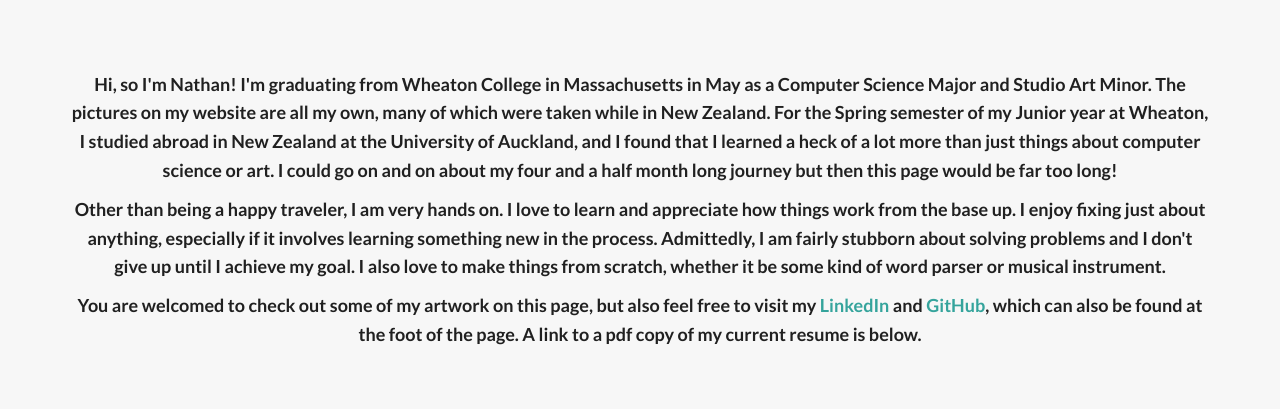
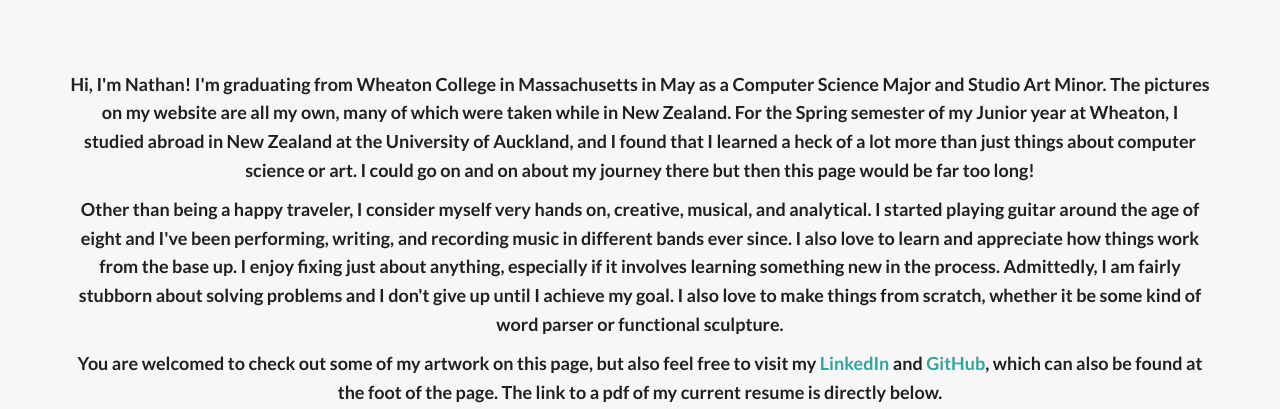
Before and after one commit to nathanzm/nathanzm.github.io, a plain HTML site: page index.html in a window 1280 px wide. Shown: the part 436-845 px from the top of the page. Drawn offline with Linux system fonts and the light colour scheme; some packages are replaced by stand-ins of ours.

Commit message:
aboutme updated

```diff
--- a/index.html
+++ b/index.html
@@ -69,9 +69,9 @@
         	<div class="row">
            			<div class="col-lg-12">
 						<div class="align-center">
-			                <p>Hi, so I'm Nathan! I'm graduating from Wheaton College in Massachusetts in May as a Computer Science Major and Studio Art Minor. The pictures on my website are all my own, many of which were taken while in New Zealand. For the Spring semester of my Junior year at Wheaton, I studied abroad in New Zealand at the University of Auckland, and I found that I learned a heck of a lot more than just things about computer science or art. I could go on and on about my four and a half month long journey but then this page would be far too long!</p>
-			                <p>Other than being a happy traveler, I am very hands on. I love to learn and appreciate how things work from the base up. I enjoy fixing just about anything, especially if it involves learning something new in the process. Admittedly, I am fairly stubborn about solving problems and I don't give up until I achieve my goal. I also love to make things from scratch, whether it be some kind of word parser or musical instrument.</p>
-			                <p>You are welcomed to check out some of my artwork on this page, but also feel free to visit my <a target="_blank" href="https://www.linkedin.com/in/nathanzmorse/">LinkedIn</a> and <a target="_blank" href="https://github.com/nathanzm">GitHub</a>, which can also be found at the foot of the page. A link to a pdf copy of my current resume is below.</p>
+			                <p>Hi, I'm Nathan! I'm graduating from Wheaton College in Massachusetts in May as a Computer Science Major and Studio Art Minor. The pictures on my website are all my own, many of which were taken while in New Zealand. For the Spring semester of my Junior year at Wheaton, I studied abroad in New Zealand at the University of Auckland, and I found that I learned a heck of a lot more than just things about computer science or art. I could go on and on about my journey there but then this page would be far too long!</p>
+			                <p>Other than being a happy traveler, I consider myself very hands on, creative, musical, and analytical. I started playing guitar around the age of eight and I've been performing, writing, and recording music in different bands ever since. I also love to learn and appreciate how things work from the base up. I enjoy fixing just about anything, especially if it involves learning something new in the process. Admittedly, I am fairly stubborn about solving problems and I don't give up until I achieve my goal. I also love to make things from scratch, whether it be some kind of word parser or functional sculpture.</p>
+			                <p>You are welcomed to check out some of my artwork on this page, but also feel free to visit my <a target="_blank" href="https://www.linkedin.com/in/nathanzmorse/">LinkedIn</a> and <a target="_blank" href="https://github.com/nathanzm">GitHub</a>, which can also be found at the foot of the page. The link to a pdf of my current resume is directly below.</p>
             			</div>
             		</div>
             </div>
```
